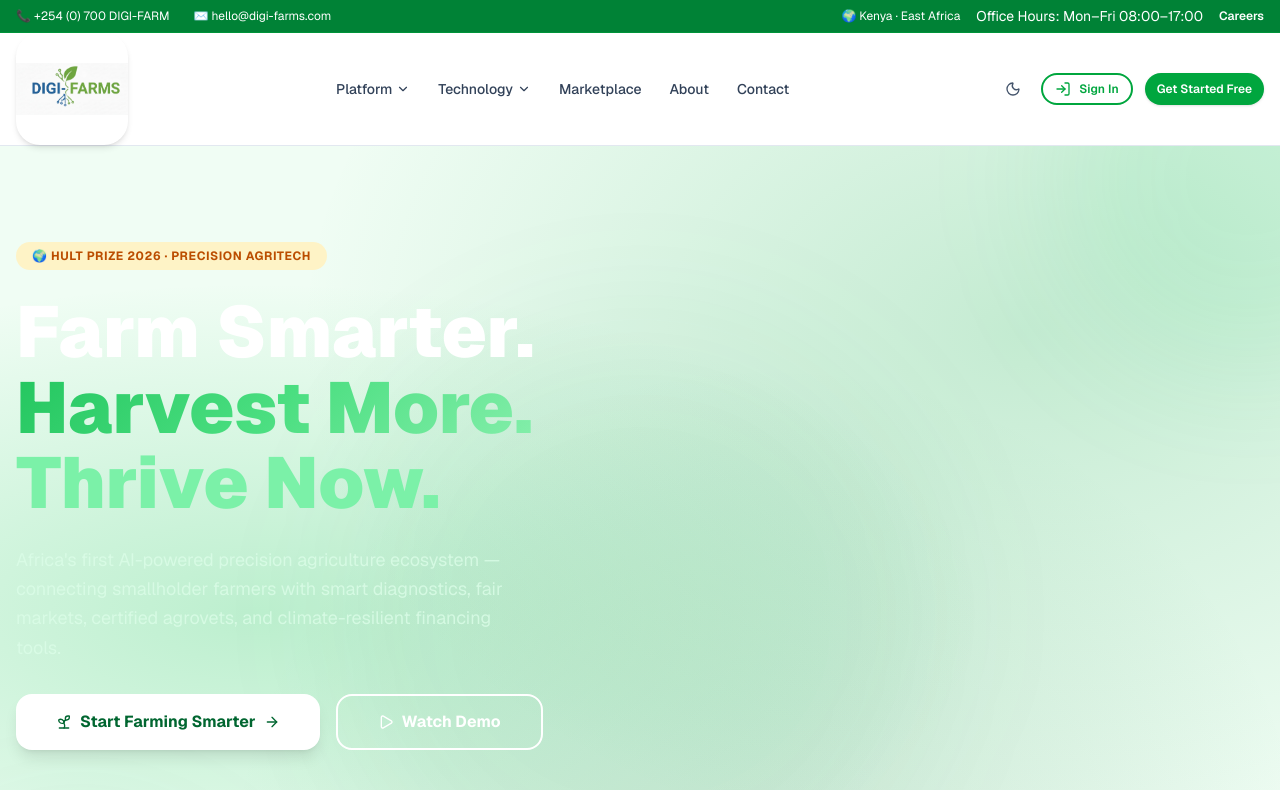
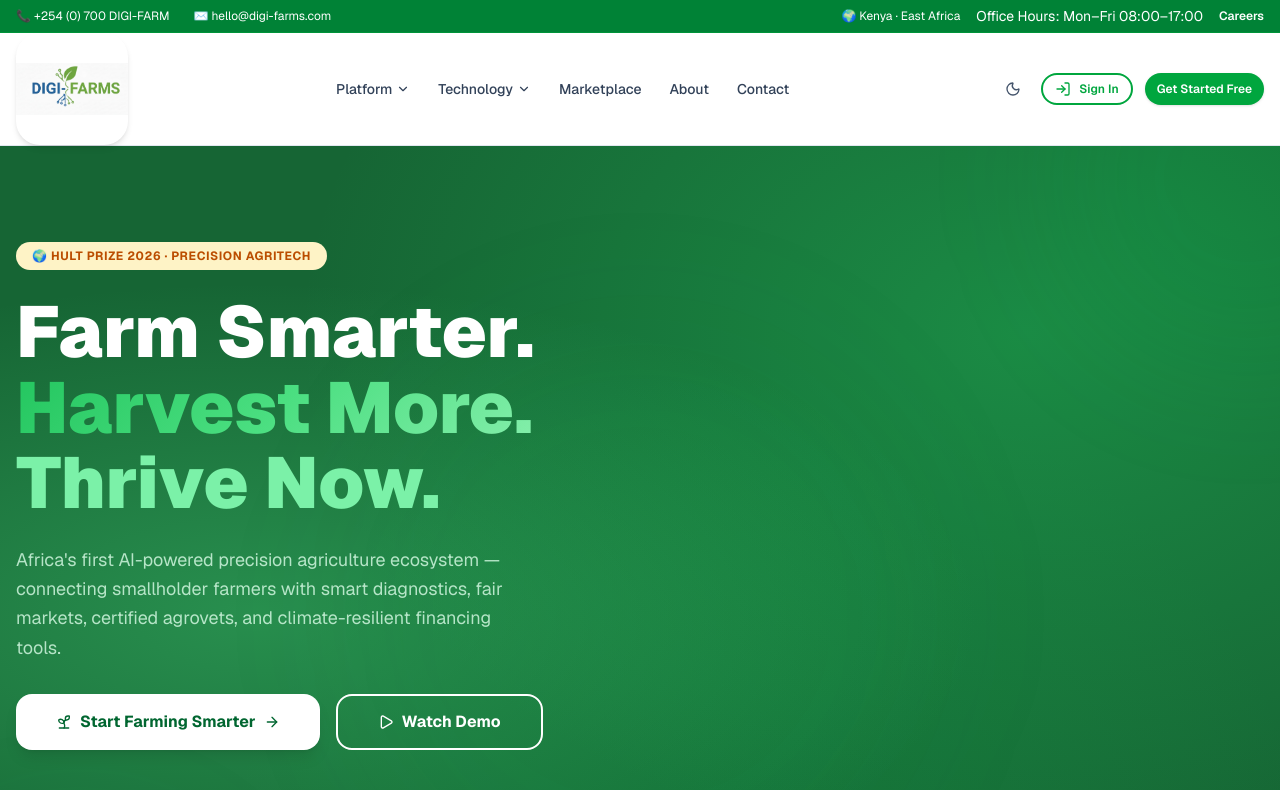
Before and after one commit to Faqih001/digi-farms, a Next.js app: page / in a window 1280 px wide. Shown: the top 790 px of the page. Built offline with nearby package versions, Linux system fonts and the light colour scheme.

Commit message:
feat: update gradient mesh background colors for enhanced visual appeal

```diff
--- a/app/globals.css
+++ b/app/globals.css
@@ -124,11 +124,11 @@ body {
   background: linear-gradient(135deg, #d97706, #b45309);
 }
 .gradient-mesh {
-  background-color: #f0fdf4;
+  background-color: #166534;
   background-image:
-    radial-gradient(at 20% 50%, rgba(34, 197, 94, 0.25) 0px, transparent 50%),
-    radial-gradient(at 80% 20%, rgba(22, 163, 74, 0.2) 0px, transparent 50%),
-    radial-gradient(at 60% 80%, rgba(21, 128, 61, 0.15) 0px, transparent 50%);
+    radial-gradient(at 20% 50%, rgba(74, 222, 128, 0.35) 0px, transparent 50%),
+    radial-gradient(at 80% 20%, rgba(34, 197, 94, 0.4) 0px, transparent 50%),
+    radial-gradient(at 60% 80%, rgba(22, 163, 74, 0.25) 0px, transparent 50%);
 }
 .dark .gradient-mesh {
   background-color: #030f08;
```
